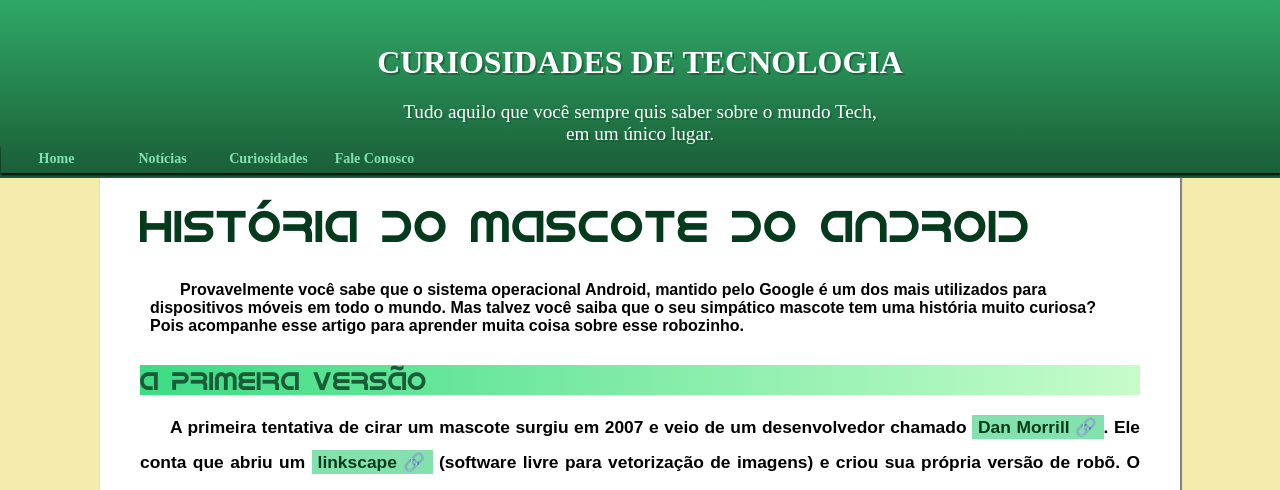
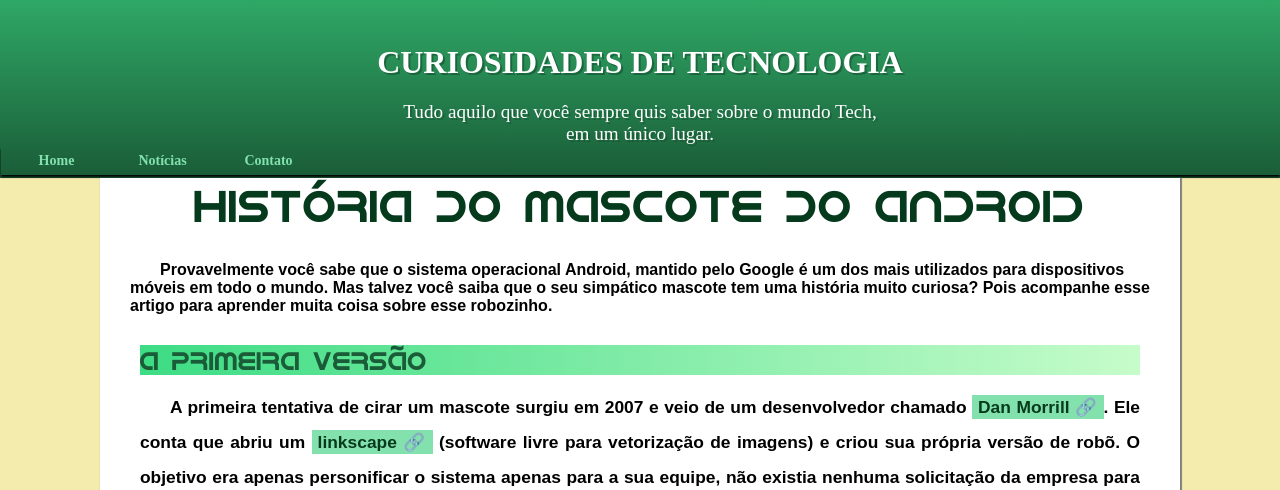
Before and after one commit to JoaoPaulodaSilvaSousa/desafio-android, a plain HTML site: page index.html in a window 1280 px wide. Shown: the top 490 px of the page. Drawn offline with Linux system fonts and the light colour scheme.

Commit message:
novas correções

```diff
--- a/estilo/style.css
+++ b/estilo/style.css
@@ -60,7 +60,7 @@ header > p {
     font-family: var(--fonte-destaque);
     font-size: 1.2em;
     max-width: 500px;
-    margin-bottom: 20px;
+    padding-bottom: 2px;
     margin: auto;
     text-shadow: 2px 2px 0px rgba(0, 0, 0, 0.155);
 }
@@ -142,7 +142,6 @@ nav > a:hover {
 div {
     background-color: white;
     margin: 0px 100px;
-    padding: 20px;
     border-bottom-left-radius: 10px;
     border-bottom-right-radius: 10px;
     box-shadow: 1px 1px 1px 1px grey;
@@ -185,6 +184,8 @@ main a:hover {
 .titulo {
     font-family: idroid;
     font-size: 1.3em;
+    text-align: center;
+
 }
 
 div > ul {
@@ -265,7 +266,7 @@ picture > img {
 div.video {
     background-color: var(--cor5);
     margin-bottom: 30px;
-    margin: 0px -20px 30px -20px;
+    margin: 0px 0px 30px 0px;
     padding: 30px;
     padding-bottom: 59.8%;
     position: relative;
--- a/index.html
+++ b/index.html
@@ -15,8 +15,7 @@
             <nav>
                 <a href="#" class="hover">Home</a>
                 <a href="#" class="hover">Notícias</a>
-                <a href="#" class="hover">Curiosidades</a>
-                <a href="#" class="hover">Fale Conosco</a>
+                <a href="#" class="hover">Contato</a>
             </nav>
         </header>
         <div>
@@ -91,7 +90,7 @@
             </main>
         </div>
             <footer class="footer">
-                Site cria por <a href="#" class="footer"><span>João Paulo</span></a> para o <a href="#" class="footer"><span>CursoemVideo</span></a>
+                Site criado por <a href="#" class="footer"><span>João Paulo</span></a> para o <a href="#" class="footer"><span>CursoemVideo</span></a>
             </footer>
 </body>
 </html>
```
